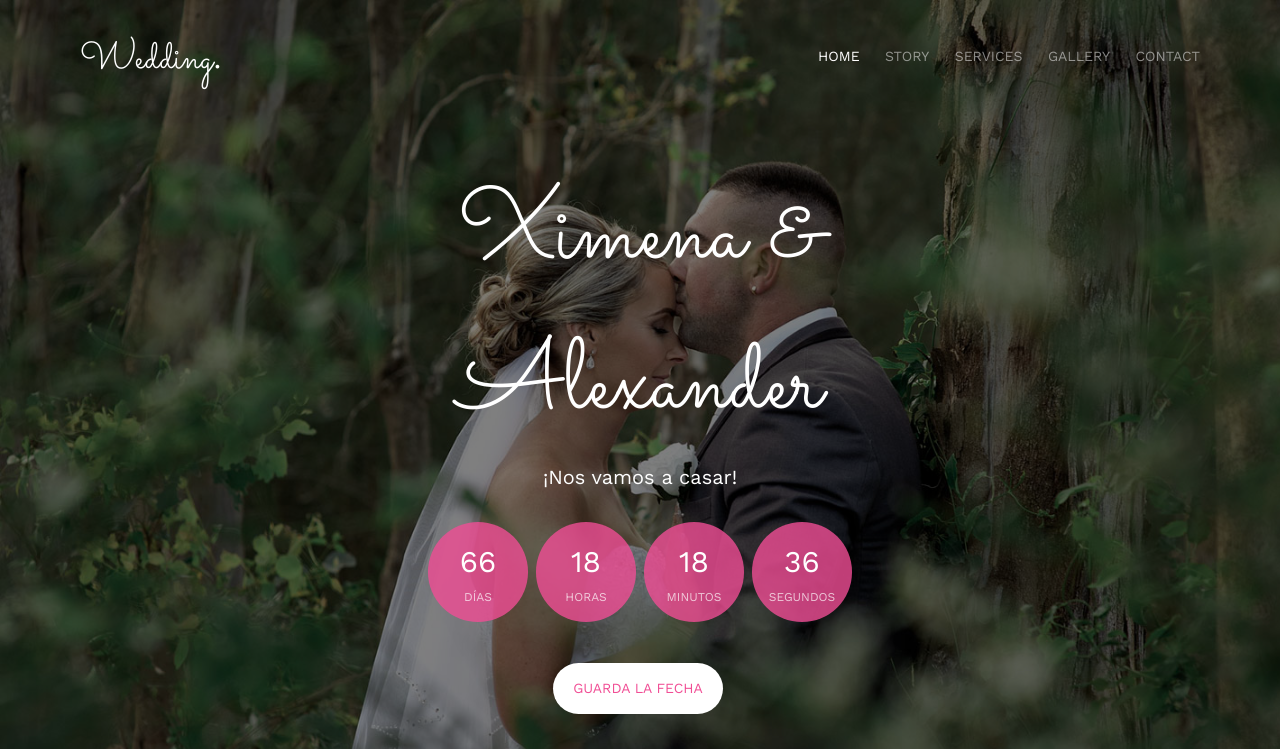
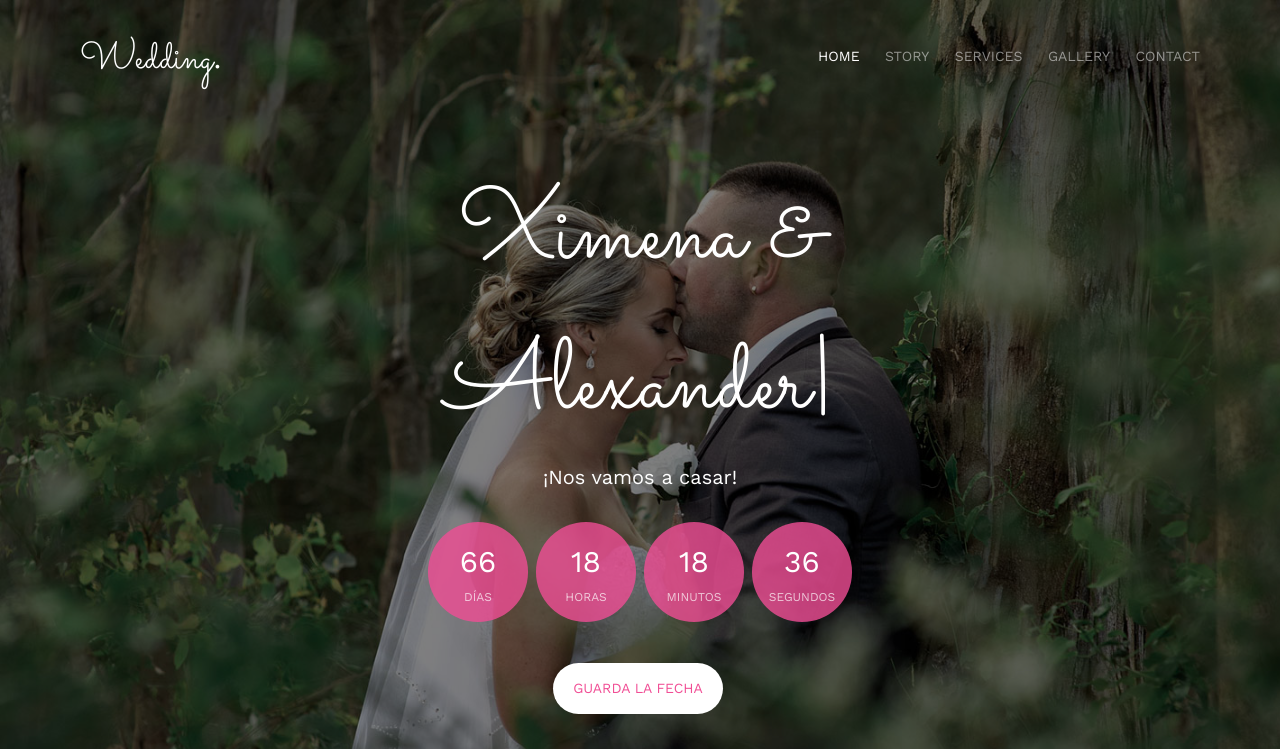
Before and after one commit to Be10/OurWedding, a plain HTML site: page index.html in a window 1280 px wide. Shown: the top 749 px of the page. Drawn offline with nearby package versions, Linux system fonts and the light colour scheme; files whose address does not match are found by name.

Commit message:
Update index.html

```diff
--- a/index.html
+++ b/index.html
@@ -113,7 +113,7 @@
 				<div class="col-md-8 col-md-offset-2 text-center">
 					<div class="display-t">
 						<div class="display-tc animate-box" data-animate-effect="fadeIn">
-							<h1>Ximena &amp; Alexander</h1>
+							<h1>Ximena &amp; Alexander|</h1>
 							<h2>¡Nos vamos a casar!</h2>
 							<div class="simply-countdown simply-countdown-one"></div>
 							<p><a href="#" class="btn btn-default btn-sm">Guarda la fecha</a></p>
```
